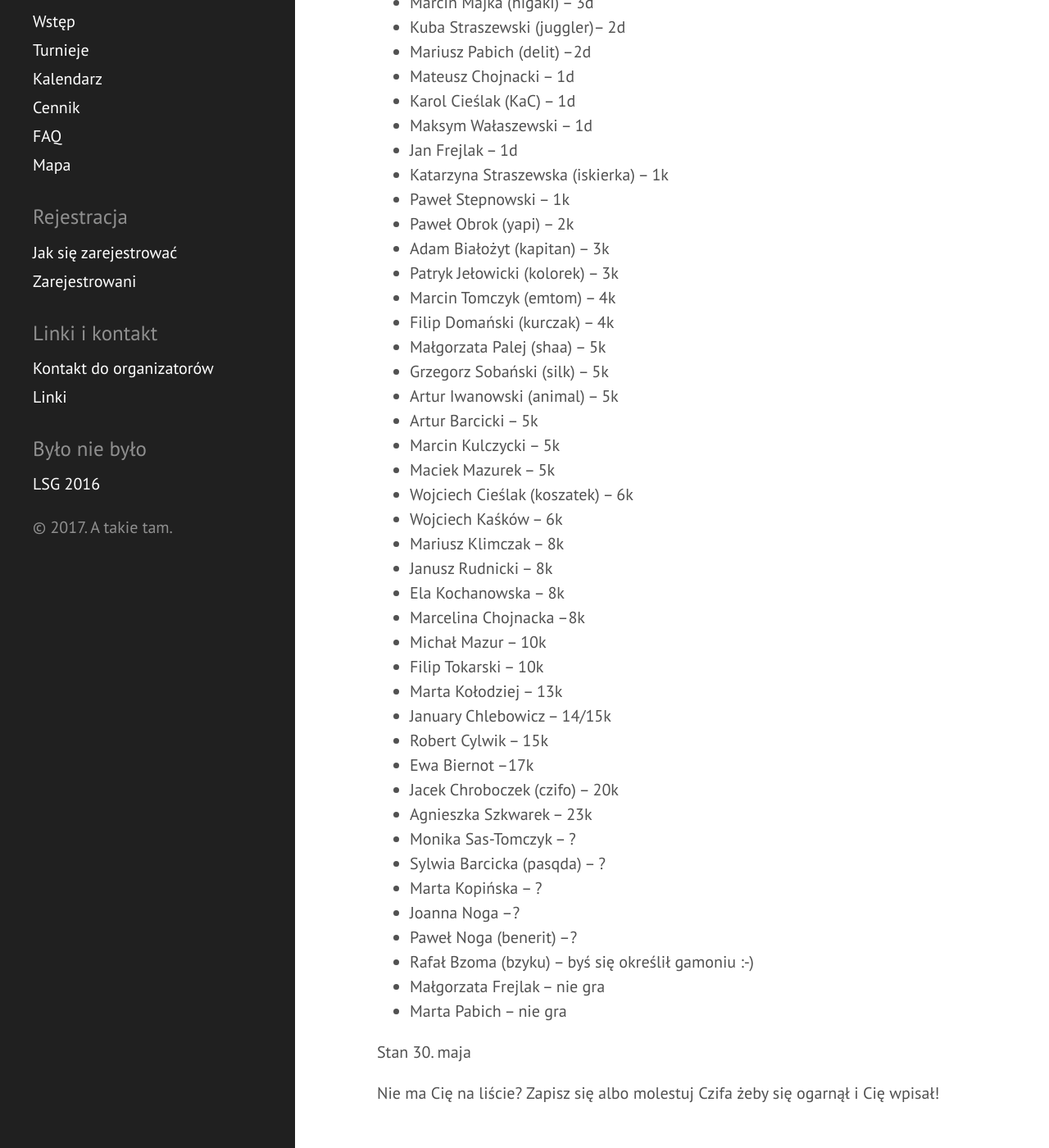
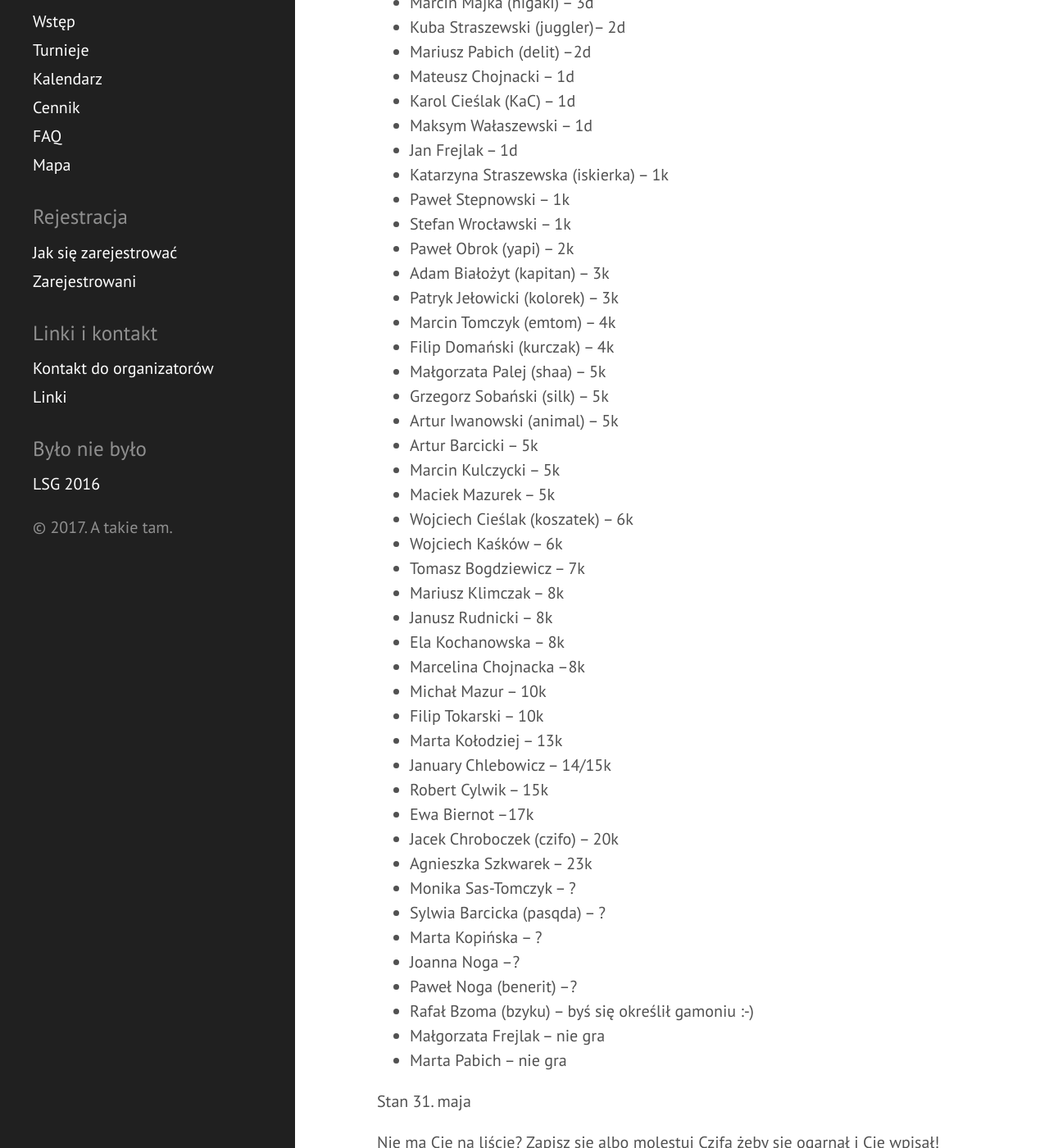
Before and after one commit to tasuki/lsg, a Jekyll site: the page built from zarejestrowani.md, in a window 1280 px wide and 1400 px high, scrolled down 370 px. Shown: the whole window at 82% size. Built offline with Jekyll 4.4.1, drawn with Linux system fonts in a browser that asks for light colours.

Commit message:
Update zarejestrowani.md

```diff
--- a/zarejestrowani.md
+++ b/zarejestrowani.md
@@ -21,6 +21,7 @@ Zarejestrowani uczestnicy (mniej więcej wg siły):
 - Jan Frejlak -- 1d
 - Katarzyna Straszewska (iskierka) -- 1k
 - Paweł Stepnowski -- 1k
+- Stefan Wrocławski -- 1k
 - Paweł Obrok (yapi) -- 2k
 - Adam Białożyt (kapitan) -- 3k
 - Patryk Jełowicki (kolorek) -- 3k
@@ -34,6 +35,7 @@ Zarejestrowani uczestnicy (mniej więcej wg siły):
 - Maciek Mazurek -- 5k
 - Wojciech Cieślak (koszatek) -- 6k
 - Wojciech Kaśków -- 6k
+- Tomasz Bogdziewicz -- 7k
 - Mariusz Klimczak -- 8k
 - Janusz Rudnicki -- 8k
 - Ela Kochanowska -- 8k
@@ -57,6 +59,6 @@ Zarejestrowani uczestnicy (mniej więcej wg siły):
 
 
 
-Stan 30. maja
+Stan 31. maja
 
 Nie ma Cię na liście?  Zapisz się albo molestuj Czifa żeby się ogarnął i Cię wpisał!
```
